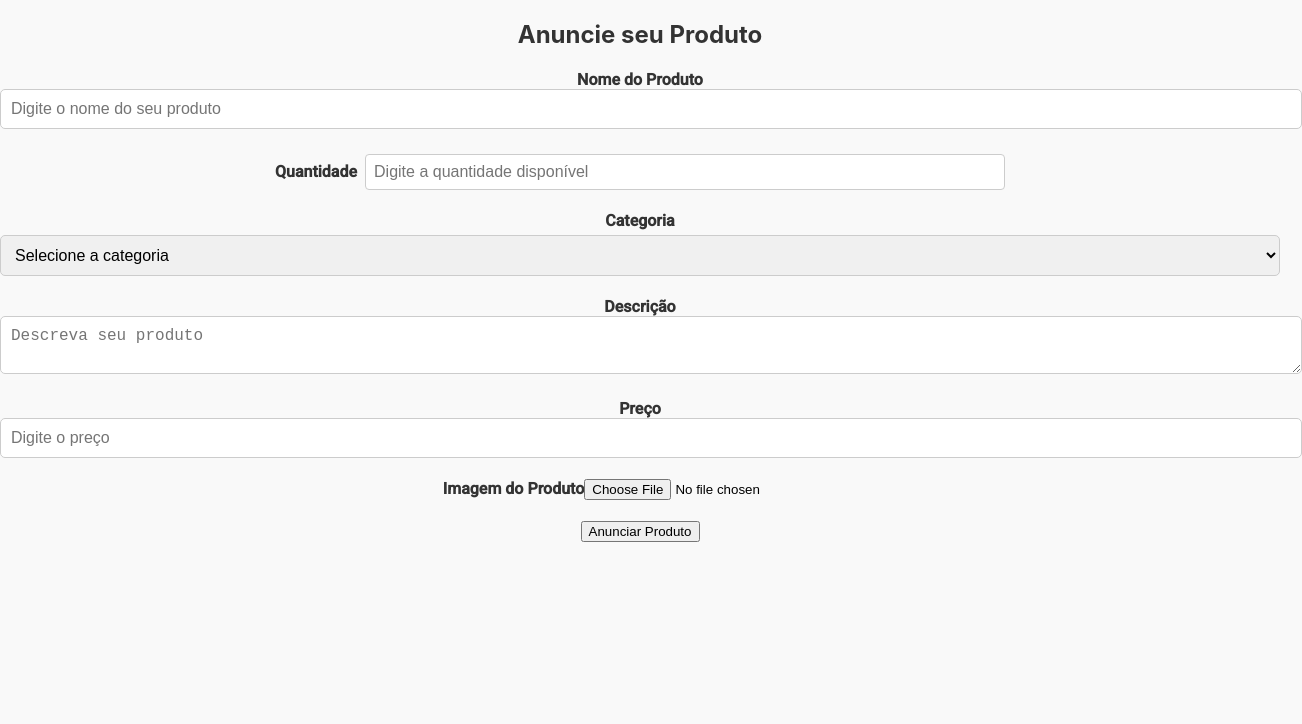
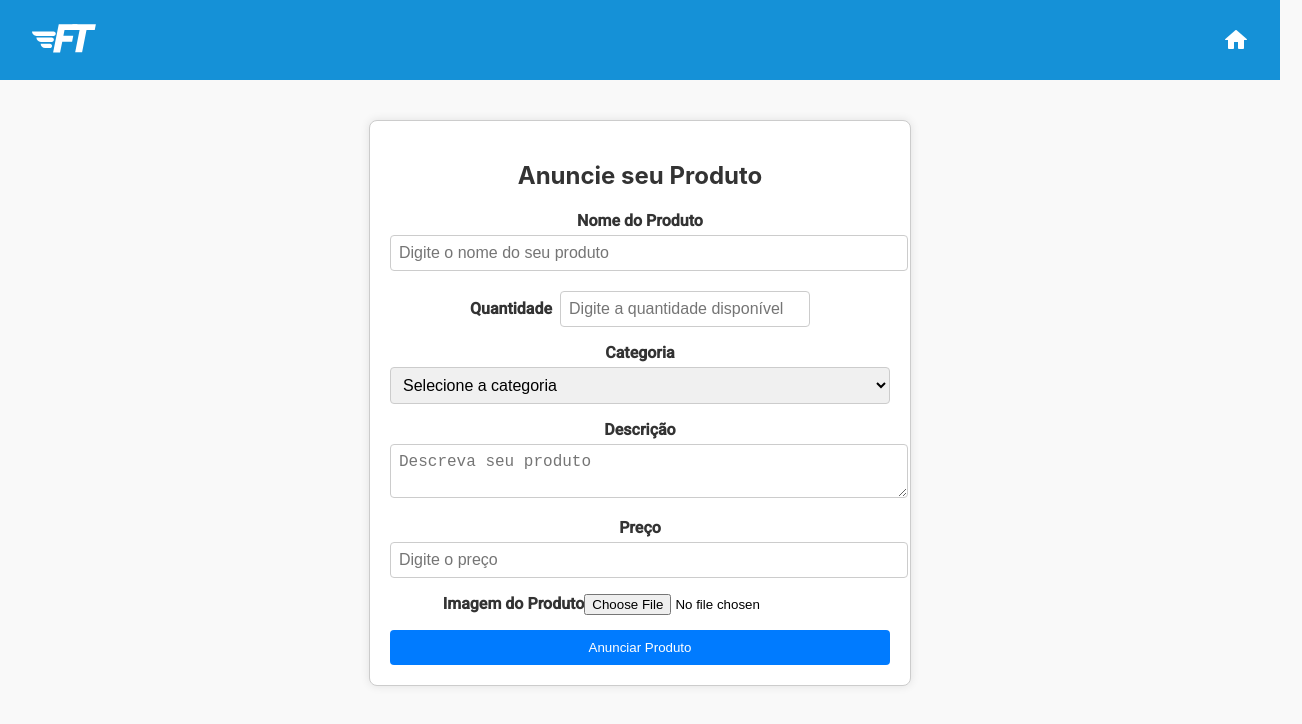
Before and after one commit to jorgesilva2407/TP01_ES, a React (Create React App) app in the folder fast-trade/: page /venda in a window 1280 px wide. Shown: the top 724 px of the page, 1302 px wide, since content can reach past the window. Built offline with nearby package versions, Linux system fonts and the light colour scheme.

Commit message:
Adicionando data fetch dos produtos do usuario

```diff
--- a/fast-trade/src/components/UserPage.jsx
+++ b/fast-trade/src/components/UserPage.jsx
@@ -1,9 +1,11 @@
-import React, { useState } from 'react';
+import React, { useState, useEffect} from 'react';
 import '../styles/UserPage.css';
 import DefaultUserBanner from "../images/UserBanner2.png";
 import EditIcon from "../icons/icons8-editar-32.png";
 import Products from './Products';
 import {Link} from "react-router-dom";
+import axios from 'axios';
+
 
 const UserPage = () => {
 
@@ -25,6 +27,27 @@ const UserPage = () => {
 
   };
 
+
+  const [products, setProducts] = useState([]);
+  const userId = localStorage.getItem("user_id");
+
+  useEffect(() => {
+    // Fetch user's products when the component mounts
+    const fetchProducts = async () => {
+      try {
+        const response = await axios.get(`http://localhost:3301/user-products/${userId}`);
+        setProducts(response.data);
+        console.log("Products fetched");
+        console.log(response.data);
+      } catch (error) {
+        console.error("Error fetching products:", error);
+      }
+    };
+
+    fetchProducts();
+  }, [userId]);
+
+
   return (
     <div className="user-page">
       <div className="banner">
@@ -39,10 +62,13 @@ const UserPage = () => {
         <button className='editInfo-buttom'>
           <img src={EditIcon}/>Edit Profile
         </button>
-      <Link to="/venda">
-        <button className='add-procut-button'>Adicionar produto</button>
-      </Link>
+
+        {/* Adicionar produtos */}
+        <Link to="/venda">
+          <button className='add-product-button'>Adicionar produto</button>
+        </Link>
       </div>
+
       <div className="user-info">
         <div className="user-description">
           <h2 className="store-name">Sobre {user.name}</h2>
@@ -50,7 +76,9 @@ const UserPage = () => {
         </div>
         <div className="user-store">
           <h2 className="store-name">Produtos de {user.name}</h2>
-          <Products query={'random'} itemsPerPage={15} pageNumber={1} byCategory={false}/>
+          <Products/>
+
+
         </div>
       </div>
     </div>
--- a/fast-trade/src/components/Venda.jsx
+++ b/fast-trade/src/components/Venda.jsx
@@ -4,6 +4,7 @@ import React, { useState } from "react";
 import { Link, useNavigate} from "react-router-dom";
 import axios from "axios";
 import Validation from "./VendaValidation";
+import Header from './Header';
 
 import '../styles/Venda.css';
 
@@ -89,7 +90,7 @@ const categories = [
     && errors.quantity === "") {
 
       // Assuming you have an endpoint for posting product announcements
-      axios.post('http://localhost:3301/announce-product', values
+      axios.post('http://localhost:3301/user-products', values
       )
         .then(res => {
           // Handle successful product announcement
@@ -107,10 +108,17 @@ const categories = [
   };
 
   return (
+
+    <div>
+    <Header />
+
     <div className="venda-page">
+
+
+
       <div className="venda-box">
         <h2>Anuncie seu Produto</h2>
-        <form action="" onSubmit={handleSubmit}>
+        <form className="venda-form" action="" onSubmit={handleSubmit}>
 
           <div className="input-section">
             <label htmlFor="product_name"><strong>Nome do Produto</strong></label>
@@ -163,6 +171,7 @@ const categories = [
         </form>
       </div>
     </div>
+    </div>
   );
 }
 
--- a/fast-trade/src/components/VendaValidation.jsx
+++ b/fast-trade/src/components/VendaValidation.jsx
@@ -21,7 +21,7 @@ function Validation(values) {
     }
 
     if (values.category === "") {
-      error.category = "O nome do produto é obrigatório.";
+      error.category = "A categoria do produto é obrigatória.";
     }
     else {
       error.category = ""
--- a/fast-trade/src/styles/Venda.css
+++ b/fast-trade/src/styles/Venda.css
@@ -0,0 +1,67 @@
+.venda-page {
+    display: flex;
+    flex-direction: column;
+    align-items: center;
+    padding: 20px;
+  }
+
+  .venda-box {
+    width: 50%;
+    max-width: 500px;
+    background-color: #fff;
+    border: 1px solid #ccc;
+    border-radius: 8px;
+    padding: 20px;
+    margin-top: 20px;
+    box-shadow: 0 0 10px rgba(0, 0, 0, 0.1);
+  }
+
+  h2 {
+    text-align: center;
+    color: #333;
+  }
+
+  .venda-form {
+    display: flex;
+    flex-direction: column;
+  }
+
+  .input-section {
+    margin-bottom: 15px;
+  }
+
+  .input-box {
+    width: 100%;
+    padding: 8px;
+    margin-top: 5px;
+    border: 1px solid #ccc;
+    border-radius: 4px;
+  }
+
+  .textarea-box {
+    width: 100%;
+    padding: 8px;
+    margin-top: 5px;
+    border: 1px solid #ccc;
+    border-radius: 4px;
+    resize: vertical;
+  }
+
+  .submit-button {
+    background-color: #007bff;
+    color: #fff;
+    padding: 10px;
+    border: none;
+    border-radius: 4px;
+    cursor: pointer;
+  }
+
+  .submit-button:hover {
+    background-color: #0056b3;
+  }
+
+  .text-danger {
+    color: red;
+  }
+
+  /* Add more styles as needed */
```
Also changed, not shown: 2 other files (tests, documents, lock files or other folders).
